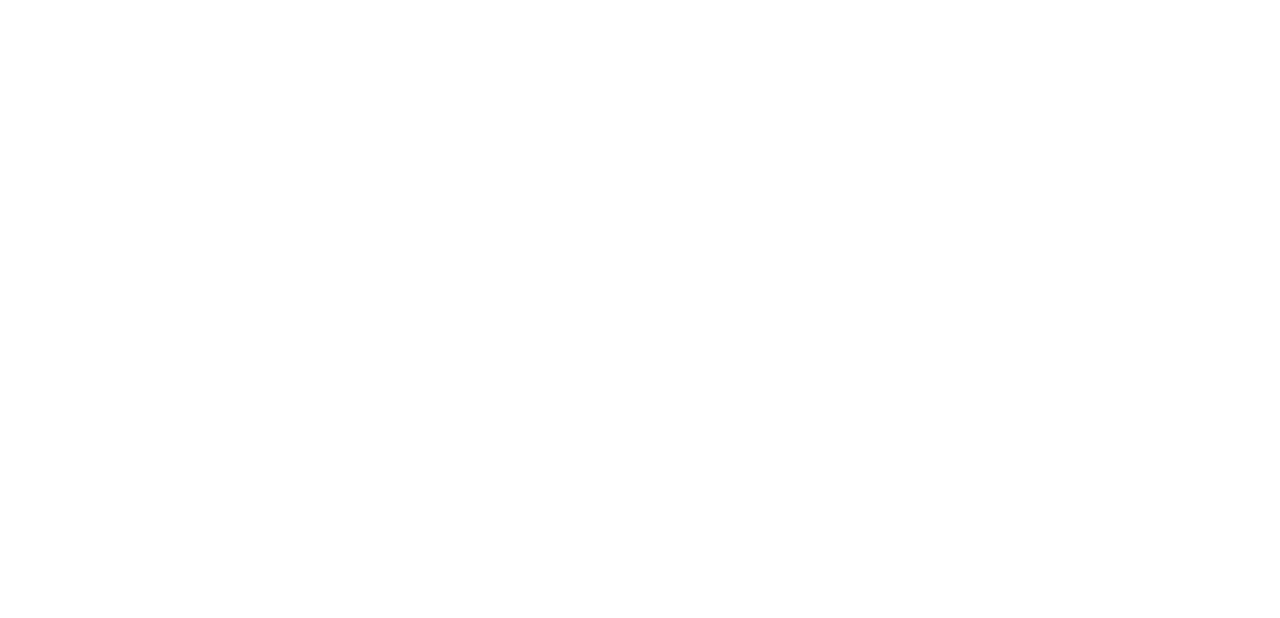
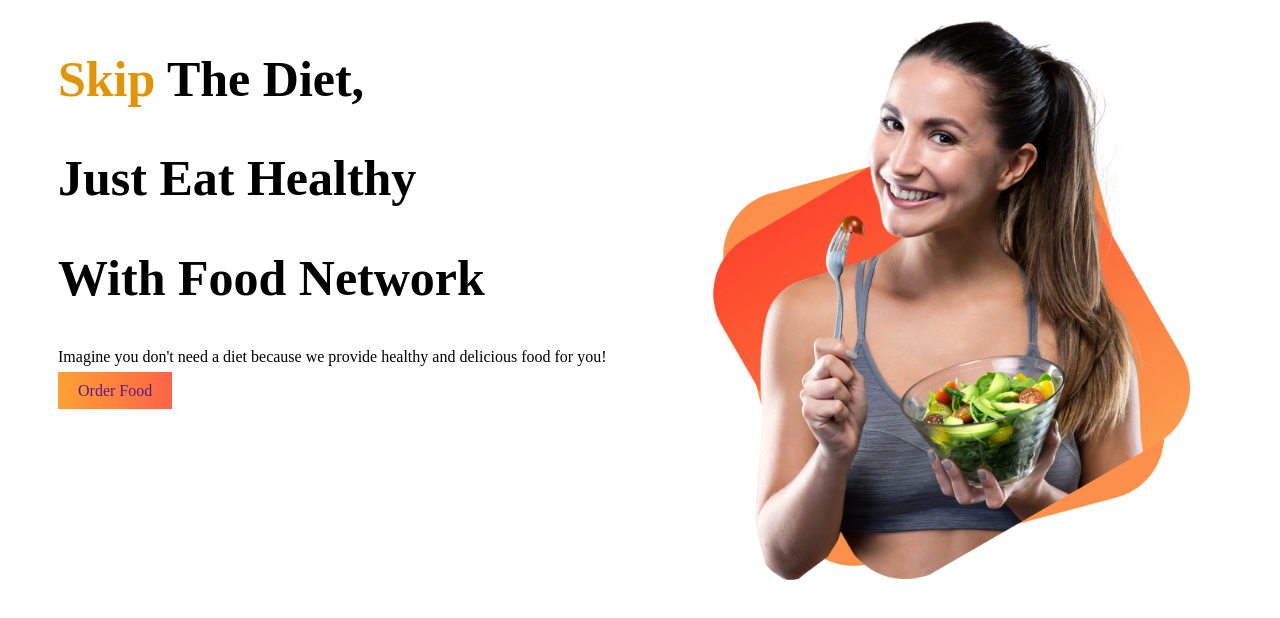
Before and after one commit to xaveer-Arif/assignment, a plain HTML site: page index.html in a window 1280 px wide. Drawn offline with Linux system fonts and the light colour scheme.

Commit message:
first part

```diff
--- a/index.html
+++ b/index.html
@@ -5,16 +5,22 @@
     <meta http-equiv="X-UA-Compatible" content="IE=edge">
     <meta name="viewport" content="width=device-width, initial-scale=1.0">
     <title>first assignment</title>
+    <link rel="stylesheet" href="style.css">
 </head>
 <body>
-    <section>
-        <div>
-
-        </div>
-        <div>
-
-        </div>
-    </section>
+        <section class="flex">
+            <div class="half-width">
+                <h1><span class="color-orange">Skip</span> The Diet, </h1>
+                <h1>Just Eat Healthy </h1>
+                <h1>With Food Network</h1>
+                <p>Imagine you don't need a diet because we provide
+                    healthy and delicious food for you!</p>
+                 <a class="bottom" target="_blank" href="">Order Food</a>
+            </div>
+            <div class="half-width">
+                <img src="img/first girl.png" alt="">
+            </div>
+        </section>
 
 </body>
 </html>
--- a/style.css
+++ b/style.css
@@ -0,0 +1,25 @@
+.flex{
+    display: flex;
+}
+.half-width{
+    width: 50%;
+    padding-left: 50px;
+
+}
+.half-width img{
+    width: 90%;
+
+}
+h1{
+    font-size: 50px;
+}
+.color-orange{
+    color: rgb(228, 148, 0);
+}
+.bottom{
+    text-decoration: none;
+    background-image: linear-gradient(to right ,rgba(255, 141, 10, 0.829) , tomato);
+    padding: 10px 20px;
+
+
+}
```
